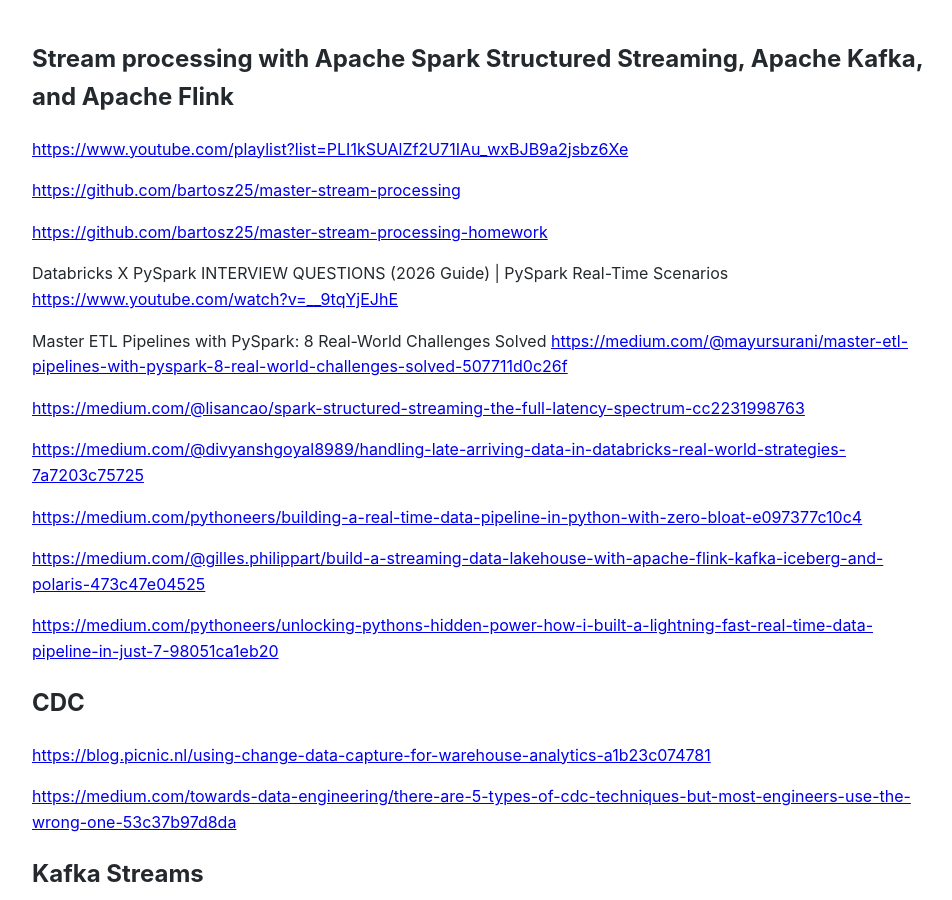
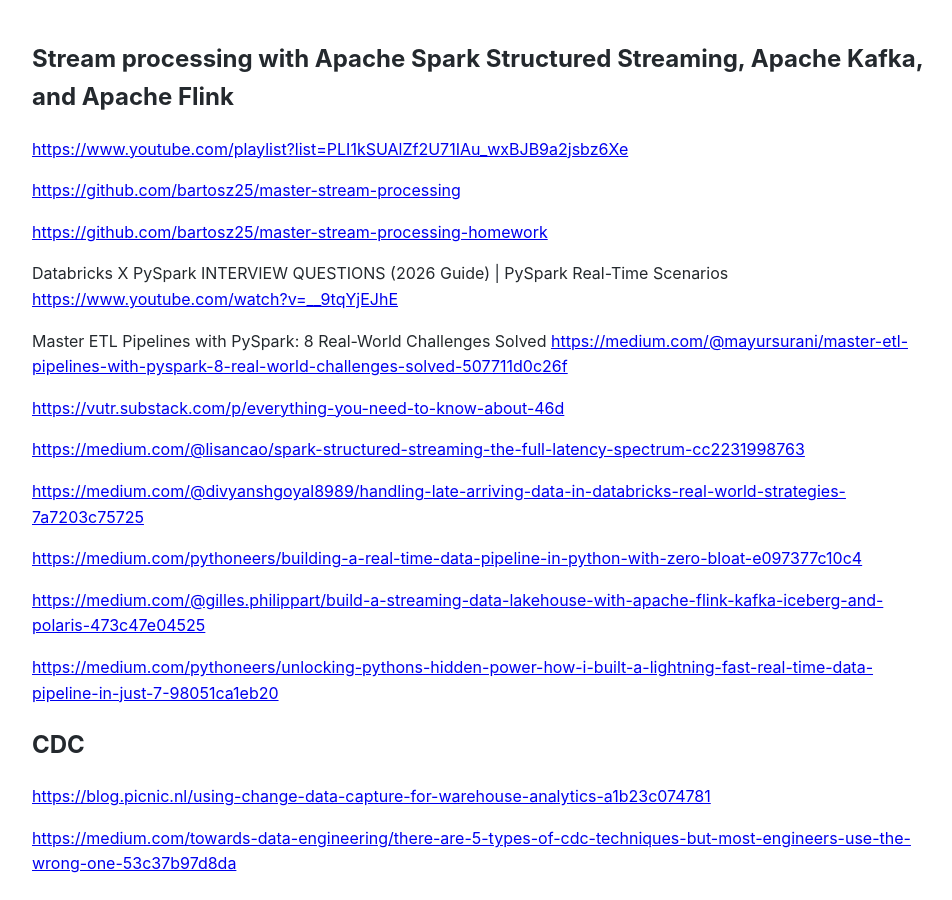
Before and after one commit to Michael-Lubinsky/michael-lubinsky.github.com, a Jekyll site: the page built from stream/stream.md, in a window 1280 px wide and 900 px high. Shown: the whole window, without its empty margins (158-1110 px from the left). Built offline with Jekyll 4.4.1, drawn with Linux system fonts in a browser that asks for light colours; our own code applies the rules of GitHub Pages for plain Markdown files.

Commit message:
Update stream.md

```diff
--- a/stream/stream.md
+++ b/stream/stream.md
@@ -11,6 +11,9 @@
 
 Master ETL Pipelines with PySpark: 8 Real-World Challenges Solved
 <https://medium.com/@mayursurani/master-etl-pipelines-with-pyspark-8-real-world-challenges-solved-507711d0c26f>
+
+
+<https://vutr.substack.com/p/everything-you-need-to-know-about-46d>
 
 <https://medium.com/@lisancao/spark-structured-streaming-the-full-latency-spectrum-cc2231998763>
 
```
